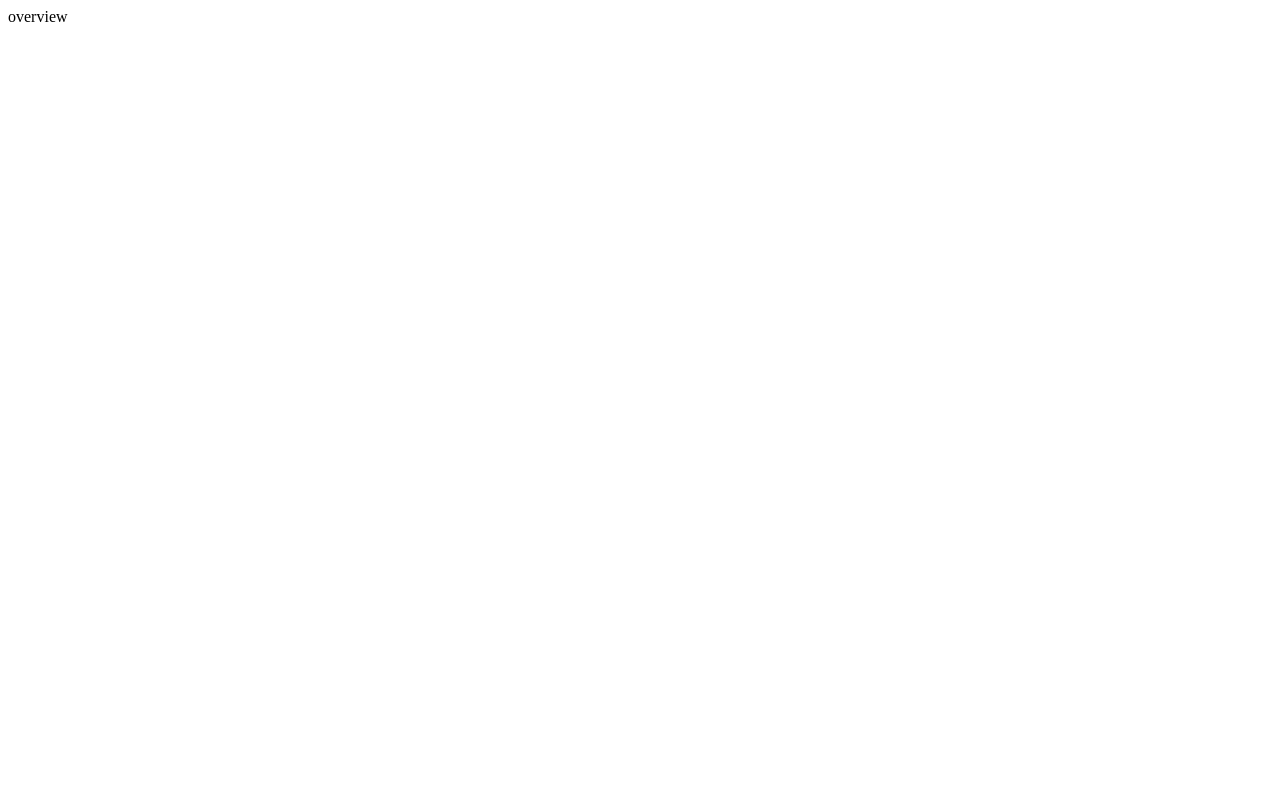
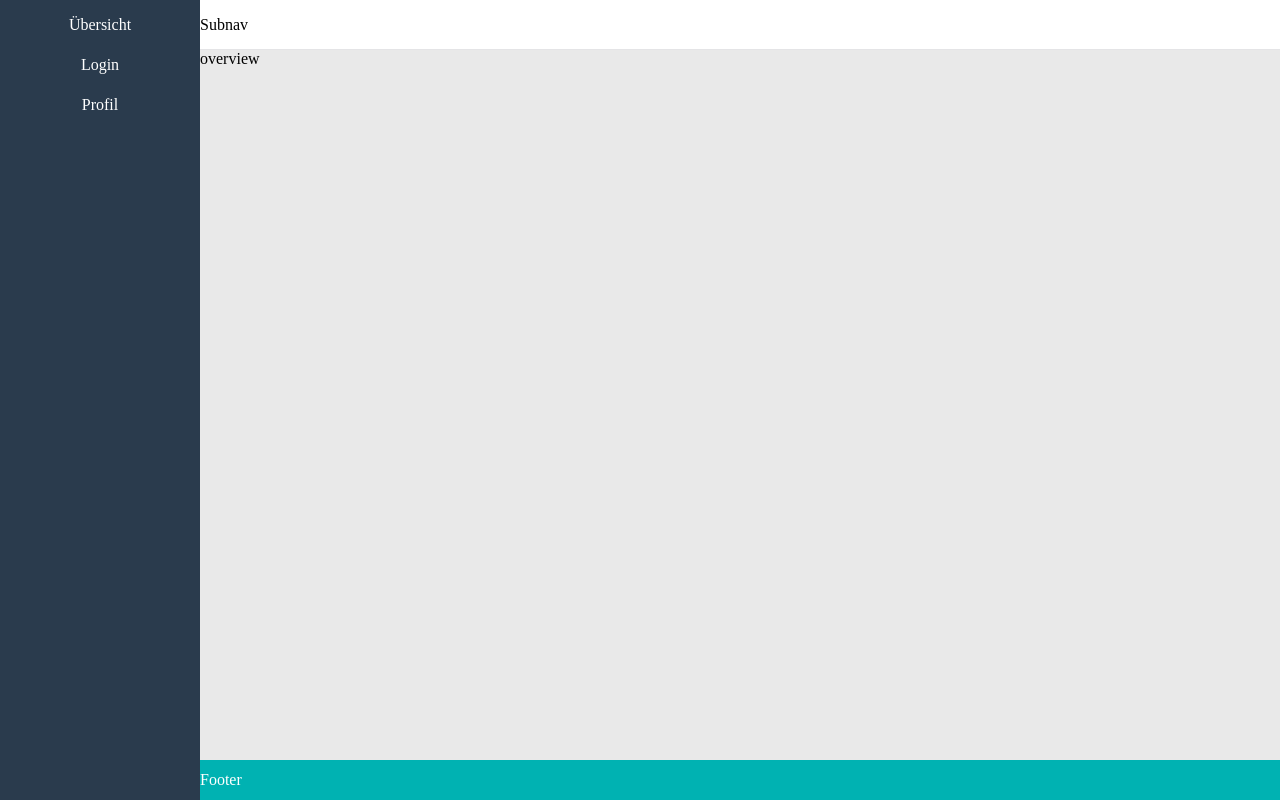
Before and after one commit to Goltfisch/keshbek-client, a Vue app: page / in a window 1280 px wide. Built offline with nearby package versions, Linux system fonts and the light colour scheme.

Commit message:
Add components and base structure.

```diff
--- /dev/null
+++ b/src/components/footer.vue
@@ -0,0 +1,25 @@
+<template>
+    <div class="footer-container">
+        Footer
+    </div>
+</template>
+
+<script>
+    export default {
+        data() {
+            return {}
+        }
+    }
+</script>
+
+<style>
+    .footer-container {
+        height: 40px;
+        line-height: 40px;
+        position: fixed;
+        bottom: 0;
+        background: #00b2b2;
+        color: white;
+        width: 100%;
+    }
+</style>
--- /dev/null
+++ b/src/components/sidebar.vue
@@ -0,0 +1,31 @@
+<template>
+    <div class="container">
+        <nav class="navbar" role="navigation" aria-label="main navigation">
+            <div class="navbar-menu is-active buttons">
+                <router-link to="/" class="nav-entry"> Übersicht </router-link>
+                <router-link to="/login" class="nav-entry"> Login </router-link>
+                <router-link to="/profile" class="nav-entry"> Profil </router-link>
+            </div>
+        </nav>
+    </div>
+</template>
+
+<script>
+    export default {
+        data() {
+            return {}
+        }
+    }
+</script>
+
+<style>
+    a.nav-entry {
+        width: 100%;
+        height: 40px;
+        line-height: 40px;
+        display: block;
+        color: white;
+        text-decoration: none;
+        text-align: center;
+    }
+</style>
--- /dev/null
+++ b/src/components/subnav.vue
@@ -0,0 +1,23 @@
+<template>
+    <div class="subnav-container">
+        Subnav
+    </div>
+</template>
+
+<script>
+    export default {
+        data() {
+            return {}
+        }
+    }
+</script>
+
+<style>
+    .subnav-container {
+        box-shadow: inset 0 -1px 0 0 #e4e4e6;
+        width: 100%;
+        background: white;
+        height: 50px;
+        line-height: 50px;
+    }
+</style>
--- a/src/layout/Layout.vue
+++ b/src/layout/Layout.vue
@@ -1,20 +1,57 @@
 <template>
     <div class="outer-wrapper">
         <div class="left">
-            <div class="sidebar"></div>
+            <div class="sidebar"> <component-sidebar></component-sidebar> </div>
         </div>
         <div class="right">
-            <div class="subnav"></div>
+            <div class="subnav"> <component-subnav></component-subnav> </div>
             <div class="content"> <router-view></router-view> </div>
-            <div class="footer"></div>
+            <div class="footer"> <component-footer></component-footer> </div>
         </div>
     </div>
 </template>
 
 <script>
+import ComponentSidebar from './../components/sidebar.vue';
+import ComponentSubnav from './../components/subnav.vue';
+import ComponentFooter from './../components/footer.vue';
+
 export default {
+    components: {
+        ComponentSidebar,
+        ComponentSubnav,
+        ComponentFooter
+    },
     data() {
         return {}
     }
 }
 </script>
+
+<style>
+    html {
+        height: 100%;
+    }
+
+    body {
+        margin: 0;
+        height: 100%;
+    }
+
+    .outer-wrapper {
+        display: table;
+        height: 100%;
+    }
+
+    .left {
+        background: #2a3b4d;
+        min-width: 200px;
+        display: table-cell;
+    }
+
+    .right {
+        background: #e9e9e9;
+        display: table-cell;
+        width: 100%;
+    }
+</style>
```
Also changed, not shown: src/components/HelloWorld.vue (deleted, +0 -58 lines).
